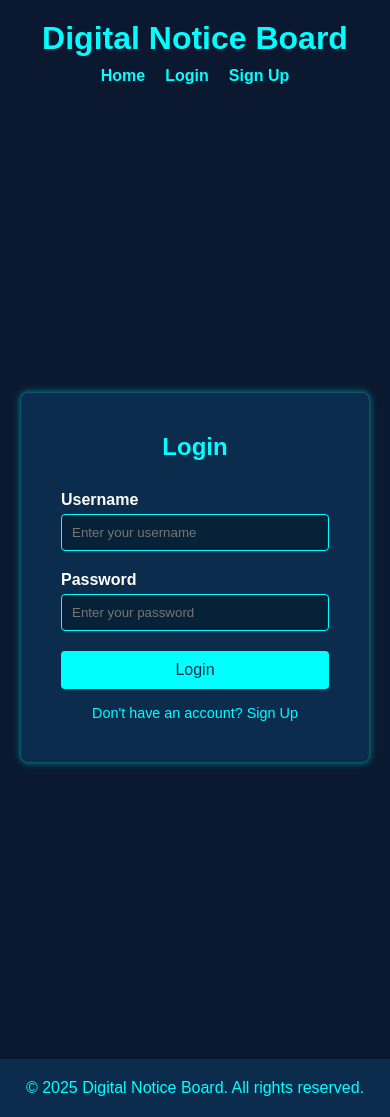
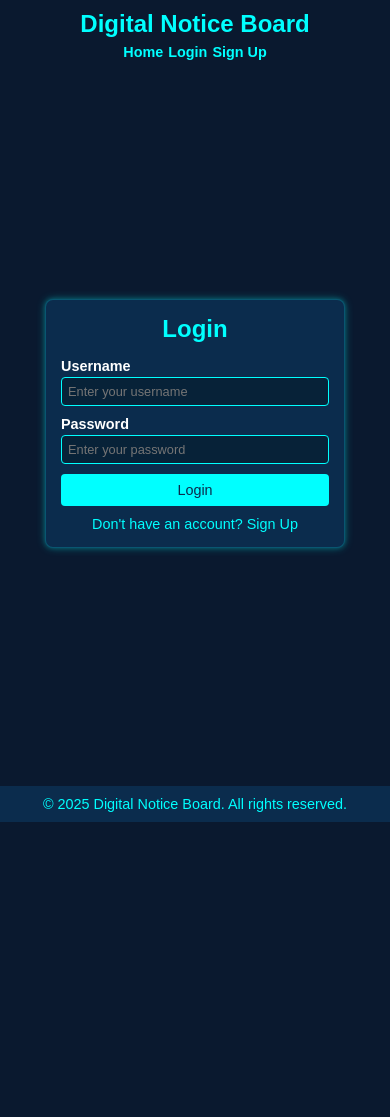
Before and after one commit to digi2025new/digitalio, a Flask app: page /login in a window 390 px wide. After the commit the page ends 822 px from the top, so only its background shows below. Run offline with Flask 3, Linux system fonts and the light colour scheme; some libraries are stand-ins or nearby versions.

Commit message:
Update base.html and styles.css for responsive neon design with minimal spacing

```diff
--- a/static/styles.css
+++ b/static/styles.css
@@ -20,19 +20,22 @@ body {
 .header-container {
   max-width: 1200px;
   margin: 0 auto;
-  padding: 20px;
+  padding: 10px 5px;
 }
 
 .header-container h1 {
   color: #00FFFF; /* Neon turquoise */
+  font-size: 1.8rem;
+  margin-bottom: 5px;
 }
 
 .nav-list {
   list-style: none;
   padding: 0;
-  margin: 10px 0;
+  margin: 0;
   display: inline-flex;
-  gap: 20px;
+  gap: 10px;
+  flex-wrap: wrap;
 }
 
 .nav-btn {
@@ -52,15 +55,16 @@ body {
 ---------------------------------------- */
 .main-container {
   max-width: 800px;
-  margin: 20px auto;
-  padding: 20px;
+  margin: 10px auto;
+  padding: 10px;
 }
 
 .footer {
-  margin-top: 40px;
-  padding: 20px 0;
+  margin-top: 20px;
+  padding: 10px 0;
   background: #0B2C4D;
   color: #00FFFF;
+  font-size: 0.9rem;
 }
 
 /* ---------------------------------------
@@ -68,73 +72,80 @@ body {
 ---------------------------------------- */
 .flashes {
   list-style: none;
-  padding: 10px;
-  margin: 10px auto;
+  padding: 5px;
+  margin: 5px auto;
   max-width: 400px;
   text-align: center;
 }
 
 .flashes li {
-  margin-bottom: 10px;
+  margin-bottom: 5px;
   color: #dc3545;
 }
 
 /* ---------------------------------------
-   5. NEON LOGIN / FORM STYLES
+   5. NEON LOGIN/FORM CONTAINERS
 ---------------------------------------- */
 .login-container {
   display: flex;
   align-items: center;
   justify-content: center;
-  min-height: 100vh; /* Full viewport height */
+  min-height: 80vh;
+  padding: 10px;
   background: #0A192F;
 }
 
 .login-box {
-  background: #0B2C4D;      /* Dark container background */
-  width: 350px;
-  padding: 40px;
+  background: #0B2C4D;
+  width: 100%;
+  max-width: 350px;
+  padding: 20px;
   border-radius: 8px;
   border: 1px solid rgba(0, 255, 255, 0.2);
-  box-shadow: 0 0 20px rgba(0, 255, 255, 0.1);
+  box-shadow: 0 0 15px rgba(0, 255, 255, 0.1);
   animation: neon-border-flicker 2s infinite;
 }
 
 @keyframes neon-border-flicker {
   0%, 100% {
-    box-shadow: 0 0 5px rgba(0, 255, 255, 0.6), 0 0 10px rgba(0, 255, 255, 0.6);
+    box-shadow: 0 0 5px rgba(0,255,255,0.6), 0 0 10px rgba(0,255,255,0.6);
   }
   50% {
-    box-shadow: 0 0 5px rgba(0, 255, 255, 0.2), 0 0 10px rgba(0, 255, 255, 0.2);
+    box-shadow: 0 0 5px rgba(0,255,255,0.2), 0 0 10px rgba(0,255,255,0.2);
   }
 }
 
 .login-box h2 {
-  margin-bottom: 30px;
-  color: #00FFFF; /* Neon turquoise */
-  text-align: center;
+  margin-bottom: 15px;
+  color: #00FFFF;
+  font-size: 1.5rem;
 }
 
+/* ---------------------------------------
+   6. FORM ELEMENTS
+---------------------------------------- */
 .form-group {
-  margin-bottom: 20px;
+  margin-bottom: 10px;
   text-align: left;
 }
 
 .form-group label {
   display: block;
-  margin-bottom: 5px;
+  margin-bottom: 3px;
   font-weight: bold;
   color: #fff;
+  font-size: 0.9rem;
 }
 
 .form-group input,
 .form-group select {
   width: 100%;
-  padding: 10px;
+  padding: 8px;
   border: 1px solid #00FFFF;
   border-radius: 4px;
-  background: #072238; /* Slightly darker input background */
+  background: #072238;
   color: #fff;
+  font-size: 0.9rem;
   transition: box-shadow 0.3s ease;
 }
 
@@ -145,12 +156,12 @@ body {
 }
 
 /* ---------------------------------------
-   6. BUTTONS & LINKS
+   7. BUTTONS & LINKS
 ---------------------------------------- */
 .btn {
   display: block;
   width: 100%;
-  padding: 10px 20px;
+  padding: 10px;
   background-color: #00FFFF;
   color: #0B2C4D;
   border: none;
@@ -168,17 +179,51 @@ body {
 }
 
 .forgot-signup {
-  margin-top: 15px;
+  margin-top: 10px;
   text-align: center;
+  font-size: 0.9rem;
 }
 
 .forgot-signup a {
   color: #00FFFF;
   text-decoration: none;
-  font-size: 0.9rem;
   transition: color 0.3s ease;
 }
 
 .forgot-signup a:hover {
   color: #00CED1;
 }
+
+/* ---------------------------------------
+   8. RESPONSIVE DESIGN
+---------------------------------------- */
+@media (max-width: 600px) {
+  .header-container h1 {
+    font-size: 1.5rem;
+  }
+
+  .nav-list {
+    gap: 5px;
+    font-size: 0.9rem;
+  }
+
+  .main-container {
+    padding: 5px;
+  }
+
+  .login-box {
+    padding: 15px;
+    max-width: 300px;
+  }
+
+  .form-group input,
+  .form-group select {
+    padding: 6px;
+    font-size: 0.8rem;
+  }
+
+  .btn {
+    padding: 8px;
+    font-size: 0.9rem;
+  }
+}
--- a/templates/base.html
+++ b/templates/base.html
@@ -4,7 +4,7 @@
   <meta charset="UTF-8" />
   <meta name="viewport" content="width=device-width, initial-scale=1.0" />
   <title>Digital Notice Board</title>
-  <!-- Link to your neon-themed CSS file -->
+  <!-- Link to the updated responsive neon-themed CSS -->
   <link rel="stylesheet" href="{{ url_for('static', filename='styles.css') }}">
   <!-- Optional: Include your JavaScript file if needed -->
   <script src="{{ url_for('static', filename='script.js') }}"></script>
```
